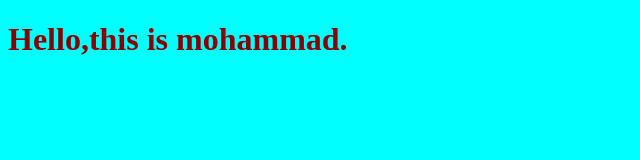
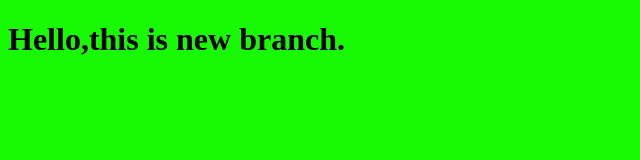
Before and after one commit to MohammadAlhajri/myproject, a plain HTML site: page index.html in a window 1280 px wide. Shown: the whole page, without its empty margins (0-640 px from the left). Drawn offline with Linux system fonts and the light colour scheme.

Commit message:
changing style for title

```diff
--- a/index.html
+++ b/index.html
@@ -8,7 +8,7 @@
     <link rel="stylesheet" href="style.css"
 </head>
 <body>
-  <h1>Hello,this is mohammad.</h1>
+  <h1>Hello,this is new branch.</h1>
    <script src="app.js"></script>
 
 </body>
--- a/style.css
+++ b/style.css
@@ -1,6 +1,6 @@
 h1{
-    color :darkred;
+    color :black;
 }
 body{
-    background-color: aqua;
+    background-color: rgb(24, 250, 4);
 }
```
